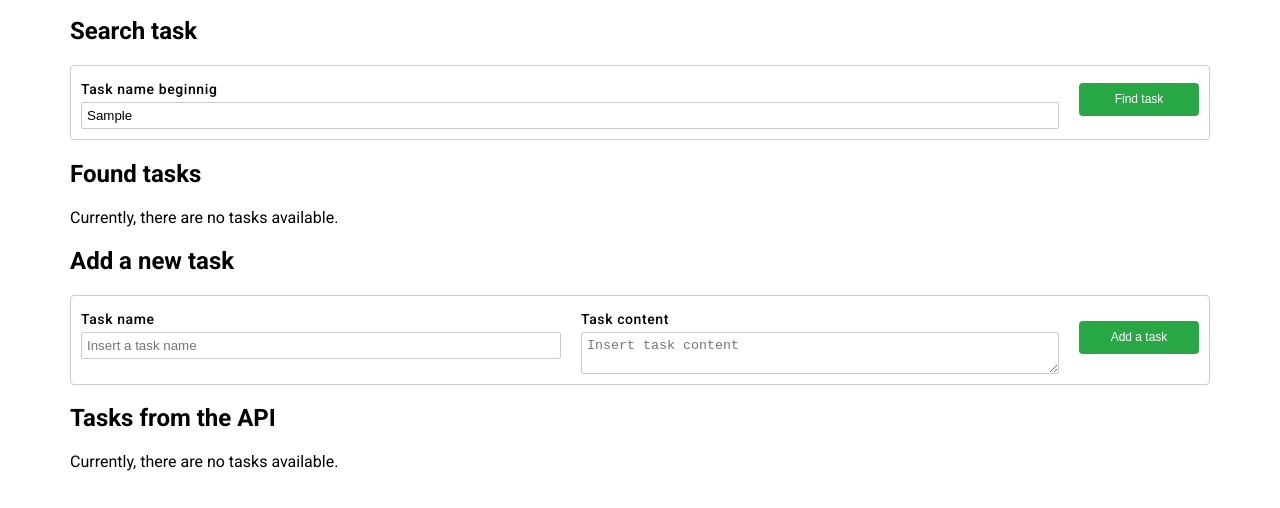
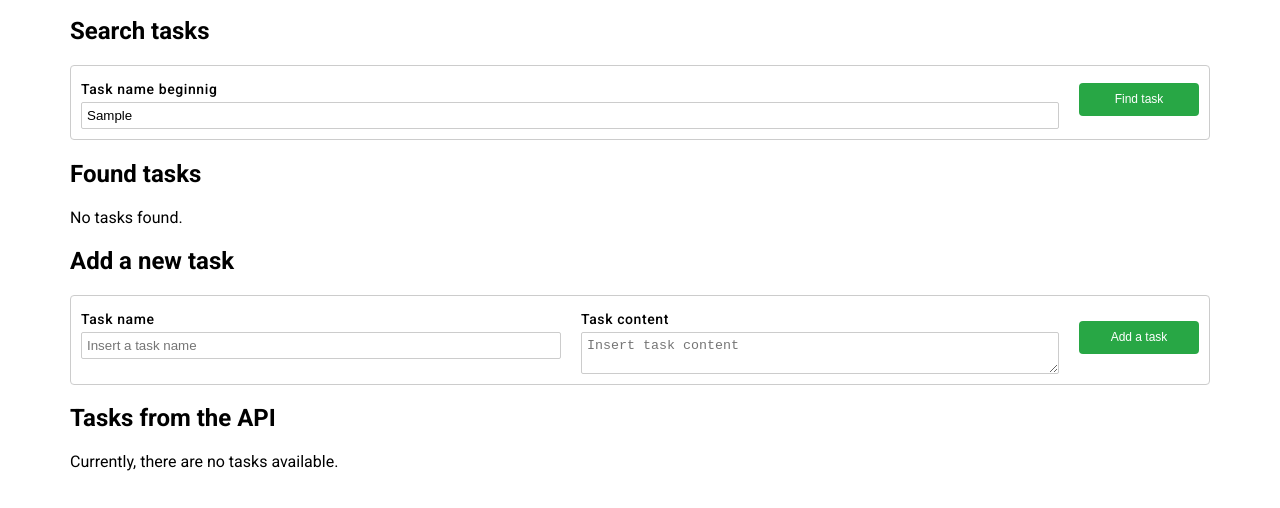
Before and after one commit to A-Bag/A-Bag.github.io, a plain HTML site: page index.html in a window 1280 px wide. Both pictures are taken after typing "Sample" into the empty fields and a click on the button "Find task". Shown: the part 58-566 px from the top of the page. Drawn offline with Linux system fonts and the light colour scheme; no server answers.

Commit message:
Search tasks function fixed

```diff
--- a/index.html
+++ b/index.html
@@ -12,7 +12,7 @@
 
 <main class="crud container">
   <section class="datatable">
-    <h2>Search task</h2>
+    <h2>Search tasks</h2>
     <form
         class="datatable__row datatable__row--add"
         method="GET"
@@ -23,7 +23,7 @@
         <label class="datatable__input-label">
           Task name beginnig
         </label>
-        <input type="text" name="beginLetters" placeholder="Type in first three letters of the task" data-task-begin-letters-input required minlength="3">
+        <input type="text" name="beginLetters" placeholder="Type in first three letters of the task" data-task-begin-letters-input required minlength="1">
       </fieldset>
       <fieldset class="datatable__row-section datatable__row-section--button-section">
         <button type="submit" data-find-task-button class="datatable__button">Find task</button>
@@ -32,7 +32,7 @@
   </section>
   <section class="datatable">
     <h2>Found tasks</h2>
-    <div class="datatable__tasks-container" data-found-tasks-container></div>
+    <div class="datatable__found-tasks-container" data-found-tasks-container></div>
   </section>
   <section class="datatable">
     <h2>Add a new task</h2>
--- a/script.js
+++ b/script.js
@@ -122,11 +122,11 @@ $(document).ready(function() {
     var requestUrl = apiRoot + 'findTasks';
 
     $.ajax({
-      url: requestUrl + '/?' + $.param({
-        beginLetters: beginLetters
+      url: requestUrl + '?' + $.param({
+          beginLetters: beginLetters
       }),
       method: 'GET',
-      complete: handleDatatableRenderForFoundTasks
+      success: handleDatatableRenderForFoundTasks
     });
   }
 
--- a/style.css
+++ b/style.css
@@ -140,6 +140,9 @@ body {
 .datatable__tasks-container:empty::after {
   content: 'Currently, there are no tasks available.'; }
 
+.datatable__found-tasks-container:empty::after {
+  content: 'No tasks found.'; }
+
 .template {
   display: none;
 }
```
